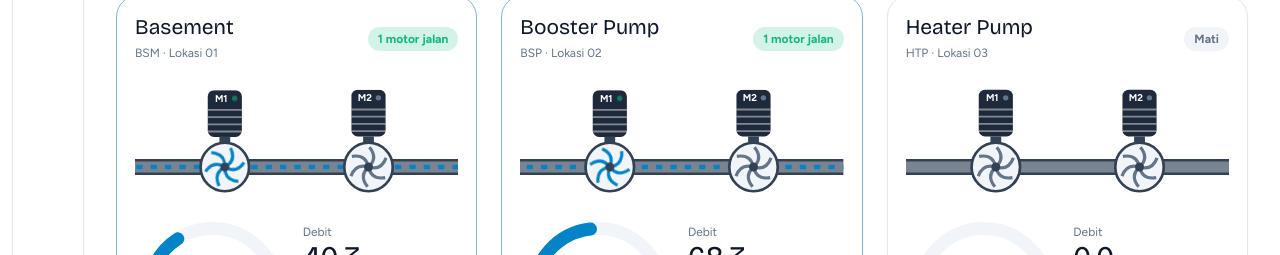
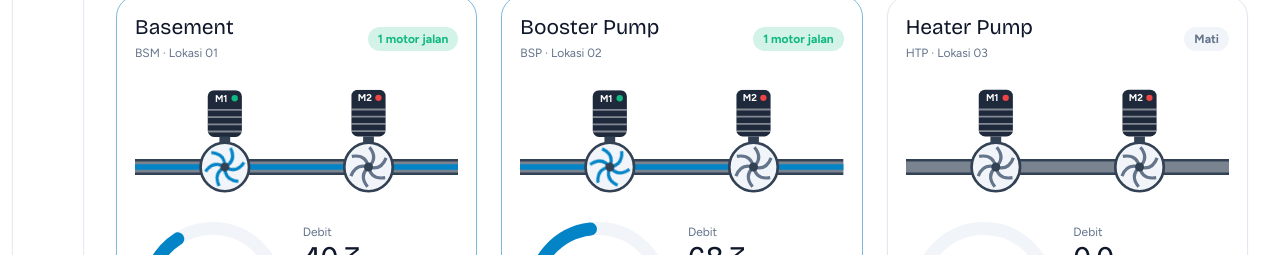
Before and after one commit to sistemagis-admin/water-monitoring-system, a React (Vite) app in the folder frontend/: page / in a window 1280 px wide. Shown: the part 251-506 px from the top of the page. Built offline with nearby package versions, Linux system fonts and the light colour scheme.

Commit message:
style: make motor indicator solid green (on) / solid red (off) with no blinking and solid water flow

```diff
--- a/frontend/src/components/PumpSceneSvg.tsx
+++ b/frontend/src/components/PumpSceneSvg.tsx
@@ -14,7 +14,6 @@ export const PumpSceneSvg: React.FC<PumpSceneSvgProps> = ({
   const isLive = flowRate > 1
 
   // Dynamic animation speeds based on flow rate
-  const flowSpeed = `${Math.max(0.35, 1.6 - flowRate / 80).toFixed(2)}s`
   const spinSpeed = `${Math.max(0.3, 2.2 - flowRate / 40).toFixed(2)}s`
 
   // Render individual pump unit with centered origin at (cx, 108)
@@ -48,14 +47,13 @@ export const PumpSceneSvg: React.FC<PumpSceneSvgProps> = ({
             />
           ))}
 
-          {/* LED Status Beacon */}
+          {/* LED Status Indicator: Solid Green when Running, Solid Red when Stopped (No blinking) */}
           <circle
-            className={`transition-colors ${
-              isRunning ? 'fill-[var(--on)] animate-pulse-led' : 'fill-[var(--mut)]'
-            }`}
+            className="transition-colors duration-250"
             cx={cx + 11}
             cy={31}
-            r={3}
+            r={3.5}
+            fill={isRunning ? '#10b981' : '#ef4444'}
           />
 
           {/* Motor Label (M1, M2) */}
@@ -111,7 +109,6 @@ export const PumpSceneSvg: React.FC<PumpSceneSvgProps> = ({
       viewBox="0 0 360 150"
       role="img"
       aria-label={`Skema pompa ${stationName}`}
-      style={{ '--fs': flowSpeed } as React.CSSProperties}
     >
       {/* Base Solid Pipe */}
       <line
@@ -131,15 +128,14 @@ export const PumpSceneSvg: React.FC<PumpSceneSvgProps> = ({
         className="stroke-[var(--card)] stroke-[12] opacity-35"
       />
 
-      {/* Animated Water Flow Dashes */}
+      {/* Active Solid Water Flow Inside Pipe (No broken dot dashes) */}
       {isLive && (
         <line
-          x1="-16"
+          x1="0"
           x2="360"
           y1="108"
           y2="108"
-          className="stroke-[var(--water)] stroke-[5] stroke-linecap-round animate-pipe-flow"
-          strokeDasharray="7 9"
+          className="stroke-[var(--water)] stroke-[6] transition-all duration-300"
         />
       )}
 
```
